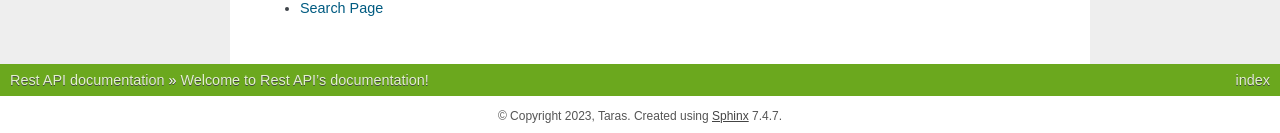
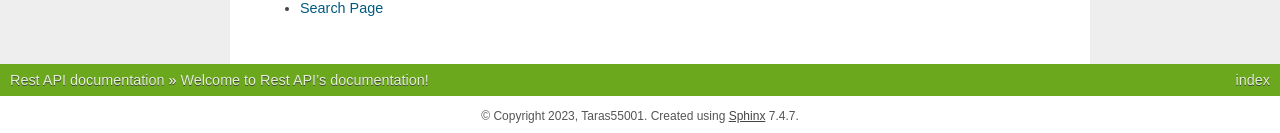
Before and after one commit to Taras55001/HW_14_WEB, a Sphinx documentation site: the page built from docs/index.rst, in a window 1280 px wide. Shown: the part 1684-1817 px from the top of the page. Built offline with Sphinx 7.4.7, drawn with Linux system fonts in a browser that asks for light colours.

Commit message:
Update conf.py

```diff
--- a/docs/conf.py
+++ b/docs/conf.py
@@ -10,8 +10,8 @@ import os
 
 sys.path.append(os.path.abspath('..'))
 project = 'Rest API'
-copyright = '2023, Taras'
-author = 'Taras'
+copyright = '2023, Taras55001'
+author = 'Taras55001'
 
 # -- General configuration ---------------------------------------------------
 # https://www.sphinx-doc.org/en/master/usage/configuration.html#general-configuration
```
